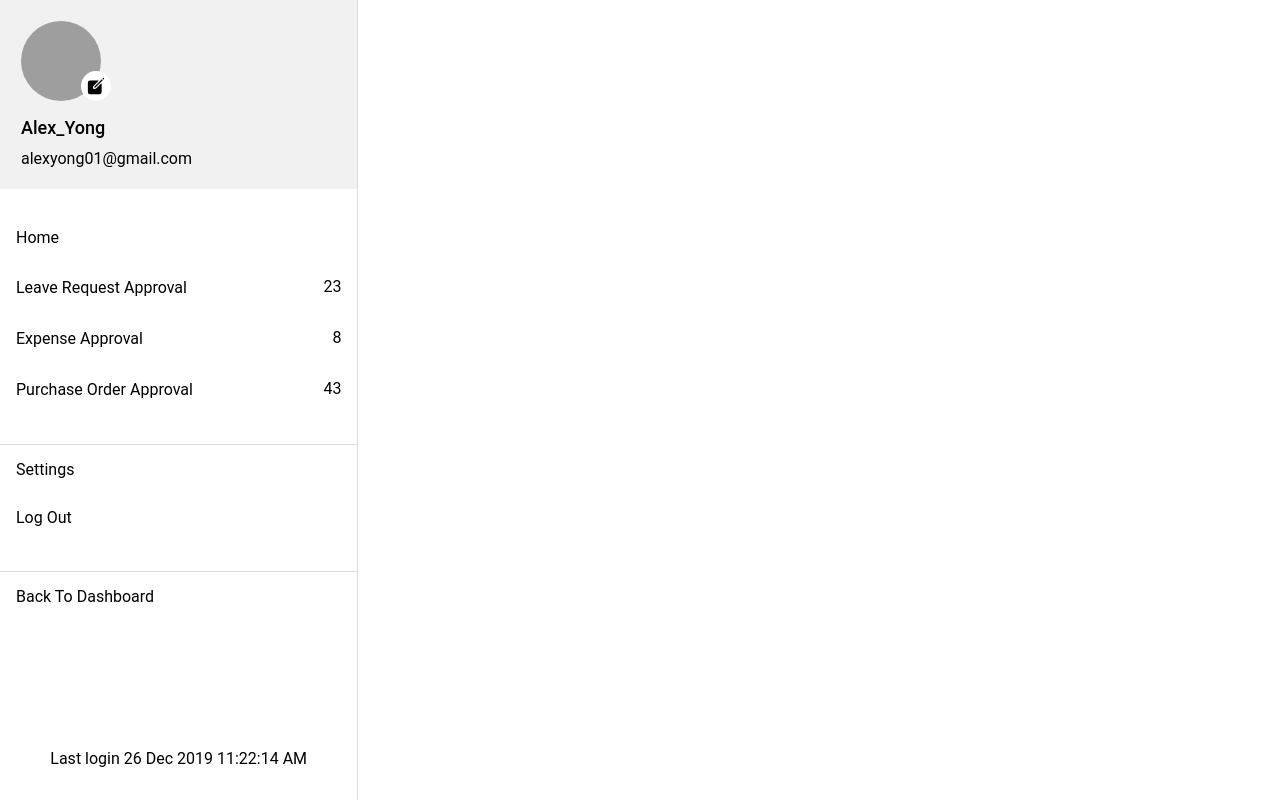
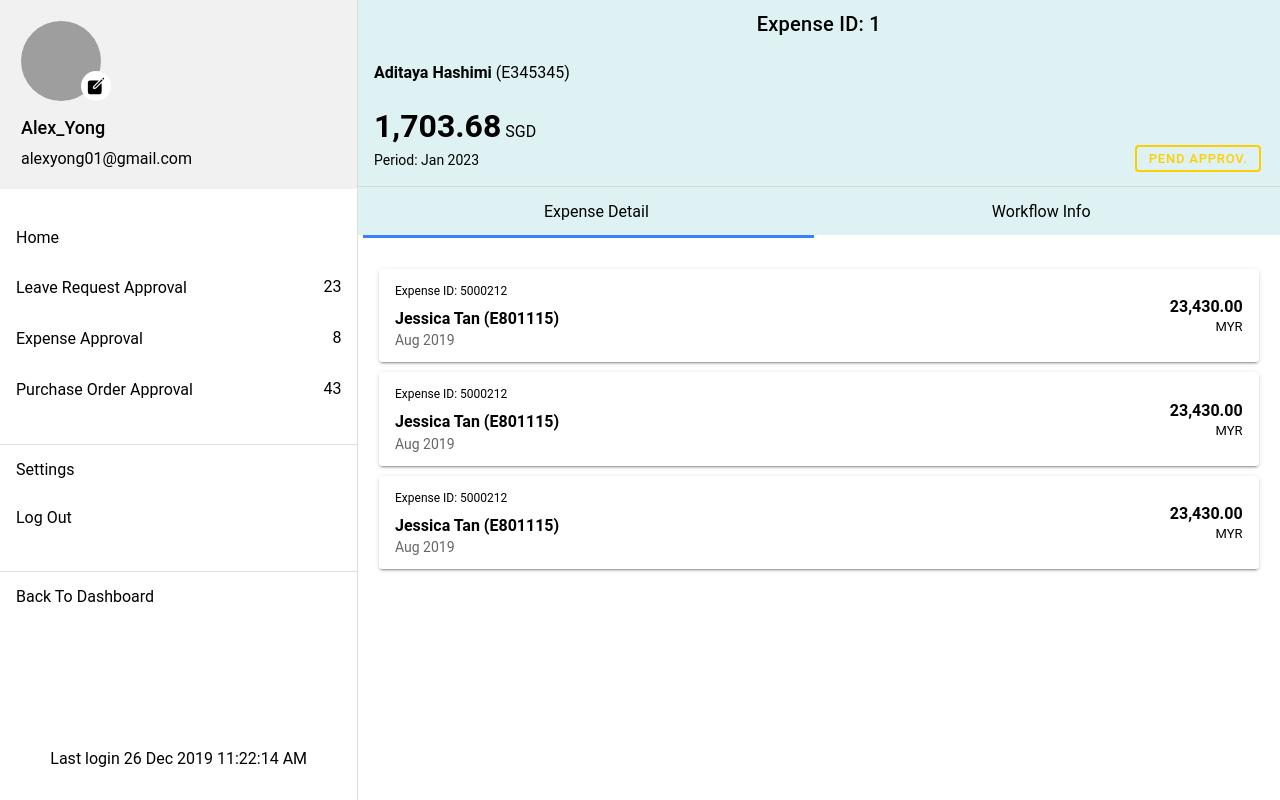
Before and after one commit to andreeoa/andre-ionic-1, a React (Create React App) app: page /expense-approval-detail/1 in a window 1280 px wide. Built offline with nearby package versions, Linux system fonts and the light colour scheme.

Commit message:
expense approval detail

```diff
--- a/package.json
+++ b/package.json
@@ -23,7 +23,6 @@
     "react-redux": "^7.1.3",
     "react-router": "^5.1.2",
     "react-router-dom": "^5.1.2",
-    "react-scripts": "3.3.0",
     "redux": "^4.0.5",
     "redux-thunk": "^2.3.0",
     "typescript": "3.7.4"
@@ -52,6 +51,7 @@
   "description": "An Ionic project",
   "devDependencies": {
     "@capacitor/cli": "1.4.0",
-    "@types/react-redux": "^7.1.5"
+    "@types/react-redux": "^7.1.5",
+    "react-scripts": "3.3.0"
   }
 }
--- a/src/App.tsx
+++ b/src/App.tsx
@@ -38,6 +38,7 @@ import Notifications from "./pages/Notifications";
 import eApproval from "./pages/apps/eApproval";
 import ExpenseApproval from "./pages/apps/ExpenseApproval";
 import Menu from "./components/Menu";
+import ExpenseApprovalDetail from "./pages/apps/ExpenseApprovalDetail";
 
 const App: React.FC = () => (
   <IonApp>
@@ -74,6 +75,11 @@ const App: React.FC = () => (
             component={ExpenseApproval}
             exact={true}
           />
+          <Route
+            path="/expense-approval-detail/:id"
+            component={ExpenseApprovalDetail}
+            exact={true}
+          />
 
           <Route exact path="/" render={() => <Redirect to="/signin" />} />
         </IonRouterOutlet>
--- a/src/components/Apps/eApproval/ExpenseApprovalItem.tsx
+++ b/src/components/Apps/eApproval/ExpenseApprovalItem.tsx
@@ -9,7 +9,7 @@ const ExpenseApprovalItem: React.FC = () => {
           margin: "unset"
         }}
       >
-        <IonItem lines="none">
+        <IonItem lines="none" routerLink="/expense-approval-detail/1">
           <IonLabel>
             <small className="ion-margin-bottom">Expense ID: 5000212</small>
             <h2 style={{ marginTop: "10px", fontWeight: "bold" }}>
--- /dev/null
+++ b/src/pages/apps/ExpenseApprovalDetail.tsx
@@ -0,0 +1,154 @@
+import {
+  IonContent,
+  IonPage,
+  IonGrid,
+  IonRow,
+  IonCol,
+  IonLabel,
+  IonButton,
+  IonHeader,
+  IonToolbar,
+  IonTitle,
+  IonButtons,
+  IonBackButton,
+  IonText,
+  IonItem
+} from "@ionic/react";
+import React, { useState } from "react";
+import ExpenseApprovalItem from "../../components/Apps/eApproval/ExpenseApprovalItem";
+
+const ExpenseApprovalDetail: React.FC<any> = ({ match }) => {
+  const { id } = match.params;
+  const [tab, setTab] = useState(0);
+  const selectedStyle = {
+    borderBottom: "3px solid #3880ff",
+    position: "relative",
+    bottom: "5px"
+  };
+
+  const tabItems = [
+    {
+      title: "Expense Detail",
+      key: 0
+    },
+    {
+      title: "Workflow Info",
+      key: 1
+    }
+  ];
+
+  return (
+    <IonPage>
+      <header>
+        <IonToolbar style={{ "--background": "#dff2f3" }}>
+          <IonItem
+            lines="none"
+            style={{
+              "--background": "#dff2f3"
+            }}
+            className="ion-text-center"
+          >
+            <IonButtons
+              slot="start"
+              style={{ position: "absolute", left: "0" }}
+            >
+              <IonBackButton />
+            </IonButtons>
+            <IonTitle>Expense ID: {id}</IonTitle>
+          </IonItem>
+          <IonItem lines="none" style={{ "--background": "#dff2f3" }}>
+            <IonLabel>
+              <h2>
+                <strong>Aditaya Hashimi</strong> (E345345)
+              </h2>
+            </IonLabel>
+          </IonItem>
+          <IonItem lines="none" style={{ "--background": "#dff2f3" }}>
+            <IonLabel>
+              <IonText style={{ fontSize: "2rem", fontWeight: "bold" }}>
+                1,703.68
+              </IonText>{" "}
+              SGD
+              <div style={{ marginTop: "5px" }}>
+                <p slot="start" className="ion-float-left">
+                  Period: Jan 2023
+                </p>
+                <IonButton
+                  className="ion-float-right"
+                  color="warning"
+                  fill="outline"
+                  style={{ marginTop: "-5px" }}
+                >
+                  Pend Approv.
+                </IonButton>
+              </div>
+            </IonLabel>
+          </IonItem>
+          <IonItem
+            lines="none"
+            className="ion-text-center"
+            style={{
+              background: "#dff2f3",
+              borderTop: "1.5px solid #d7d8da",
+              "--background": "#dff2f3"
+            }}
+          >
+            {tabItems.map(item => (
+              <IonCol
+                size="6"
+                key={item.title}
+                onClick={() => setTab(item.key)}
+              >
+                {item.title}
+                <div></div>
+              </IonCol>
+            ))}
+          </IonItem>
+        </IonToolbar>
+        <IonRow>
+          <IonCol>
+            {tab === 0 ? (
+              <div
+                style={{
+                  borderBottom: "3px solid #3880ff",
+                  position: "relative",
+                  bottom: "5px"
+                }}
+              ></div>
+            ) : (
+              ""
+            )}
+          </IonCol>
+          <IonCol>
+            {tab === 1 ? (
+              <div
+                style={{
+                  borderBottom: "3px solid #3880ff",
+                  position: "relative",
+                  bottom: "5px"
+                }}
+              ></div>
+            ) : (
+              ""
+            )}
+          </IonCol>
+        </IonRow>
+      </header>
+      <IonContent>
+        <IonRow className="ion-padding">
+          {tab === 0 ? (
+            <>
+              <ExpenseApprovalItem />
+              <ExpenseApprovalItem />
+              <ExpenseApprovalItem />
+            </>
+          ) : (
+            <p>Workflow Info</p>
+          )}
+        </IonRow>
+      </IonContent>
+    </IonPage>
+  );
+};
+
+export default ExpenseApprovalDetail;
```
Also changed, not shown: 1 other file (tests, documents, lock files or other folders).
